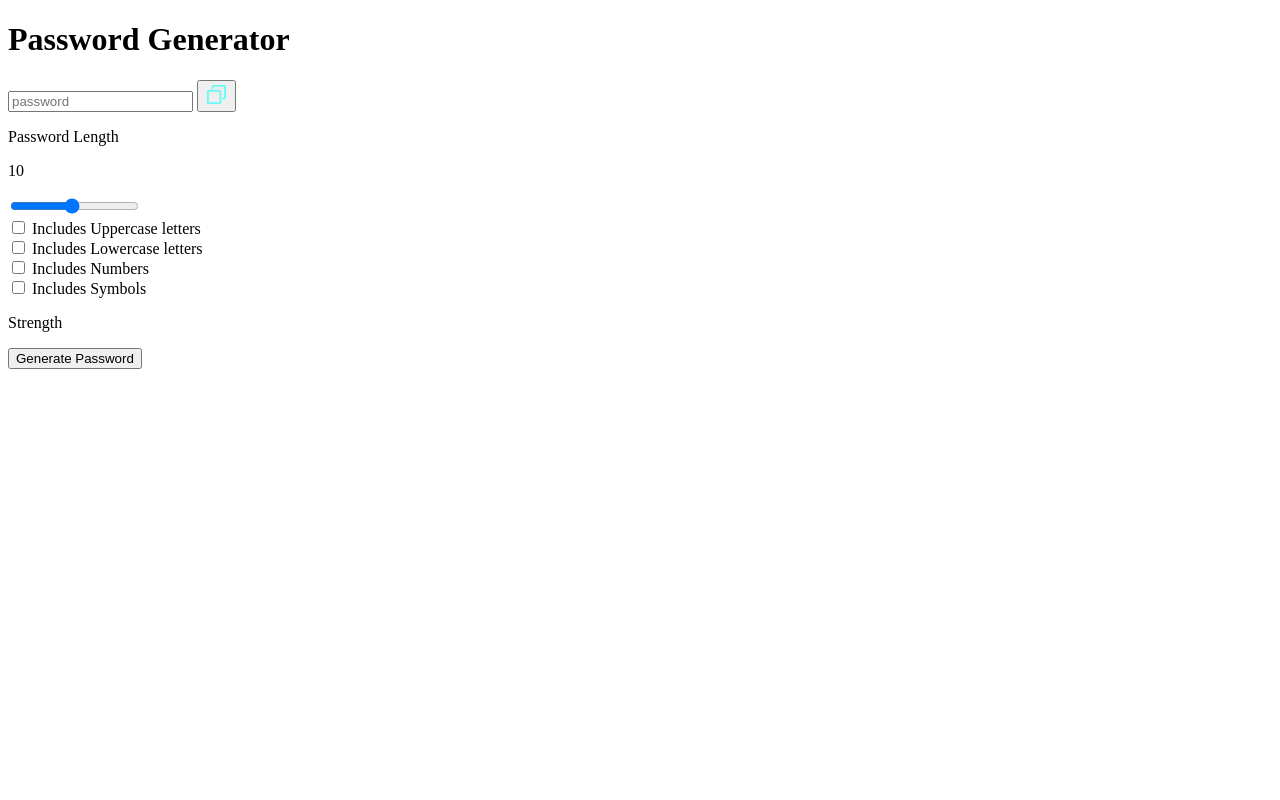
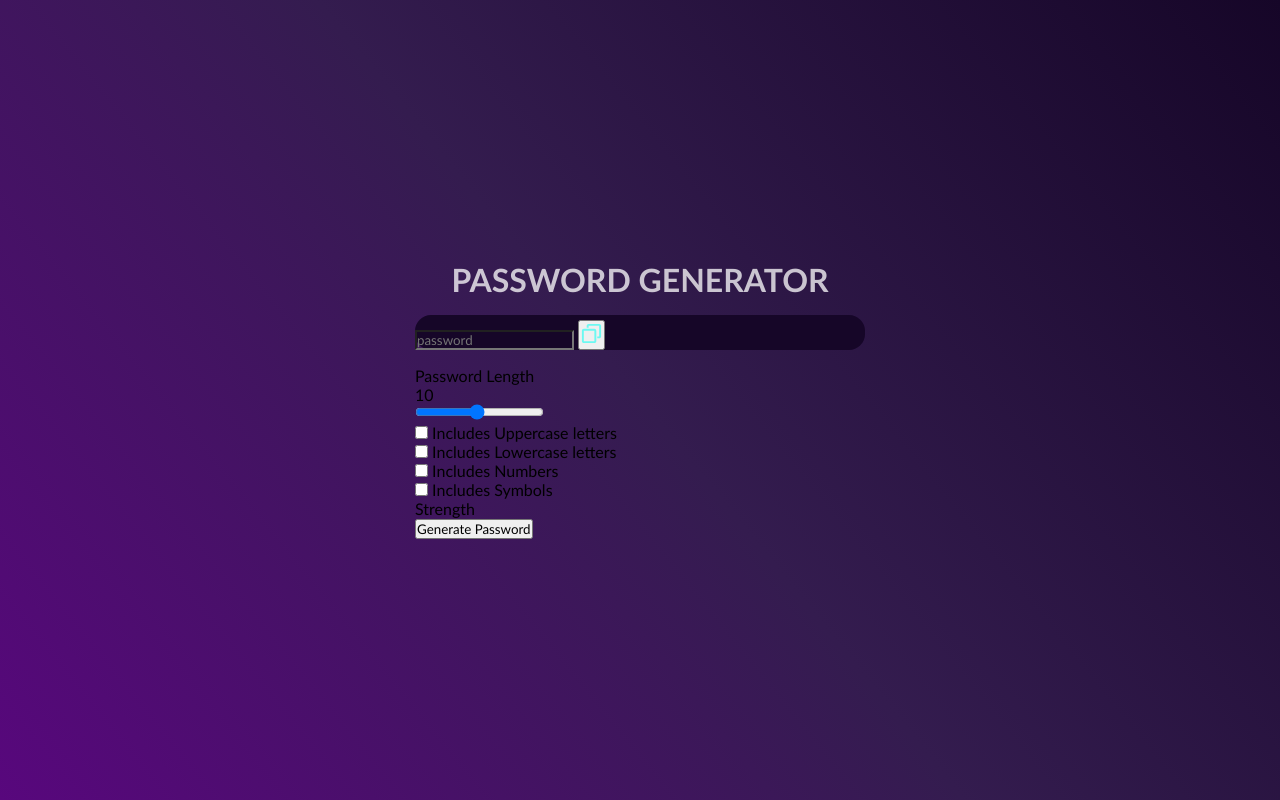
Before and after one commit to Denish2410/PassWord-Generator, a plain HTML site: page index.html in a window 1280 px wide. Drawn offline with Linux system fonts and the light colour scheme.

Commit message:
add little CSS

```diff
--- a/index.html
+++ b/index.html
@@ -4,6 +4,7 @@
     <meta charset="UTF-8">
     <meta name="viewport" content="width=device-width, initial-scale=1.0">
     <title>Document</title>
+    <link rel="stylesheet" href="style.css">
 </head>
 <body>
     <div class="container">
--- a/style.css
+++ b/style.css
@@ -0,0 +1,57 @@
+*,
+*::before,
+*::after{
+    margin: 0;
+    padding: 0;
+    box-sizing: border-box;
+    font-family:'Gill Sans', 'Gill Sans MT', Calibri, 'Trebuchet MS', sans-serif
+}
+:root{
+    --dk-violet: hsl(268,75%,9%);
+    --lt-violet: hsl(268,47%,21%);
+    --lt-violet2: hsl(281,89%,26%);
+    --vb-violet: hsl(285,91%,52%);
+    --vb-violet2: hsl(290,70%,36%);
+
+    --vb-yellow: hsl(52,100%,62%);
+
+    --pl-white: hsl(0,0%,100%);
+
+    --vb-cyan: hsl(176,100%,44%);
+    --vb-cyan: hsl(177,92%,70%);
+
+    --dk-text: hsl(198,20%,13%);
+}
+body{
+    width: 100vw;
+    height: 100vh;
+    display: flex;
+    flex-direction: column;
+    align-items: center;
+    justify-content: center;
+    background: linear-gradient(231deg,rgba(22,6,40,1) 0%,rgba(52,28,79,1) 50%,rgba(88,7,125,1) 100%);
+}
+.container{
+    width: 90%;
+    max-width: 450px;
+}
+
+h1{
+    color: var(--pl-white);
+    opacity: 0.75;
+    text-transform: uppercase;
+    text-align: center;
+    line-height: 1.2;
+    font-weight: 600;
+}
+.display-container{
+    position: relative;
+    background-color: var(--dk-violet);
+    border-radius: 1rem;
+    border-bottom: 0.35 solid var(--lt-violet2);
+    margin: 1rem 0;
+    padding-top: 0.35rem;
+}
+.display{
+    background: transparent;
+}
```
